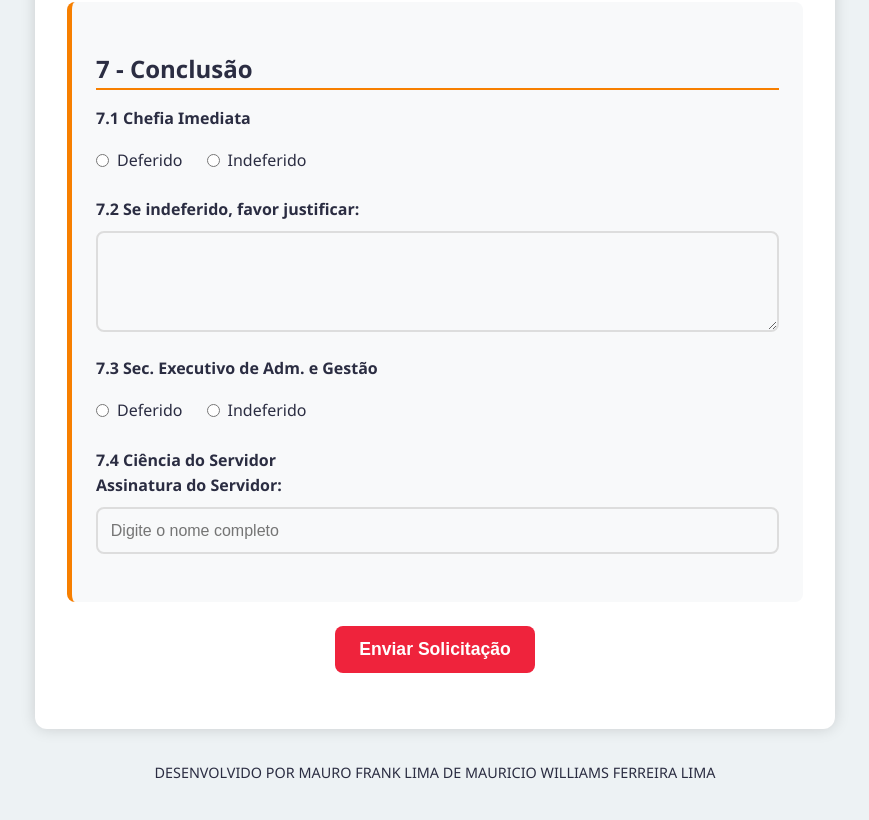
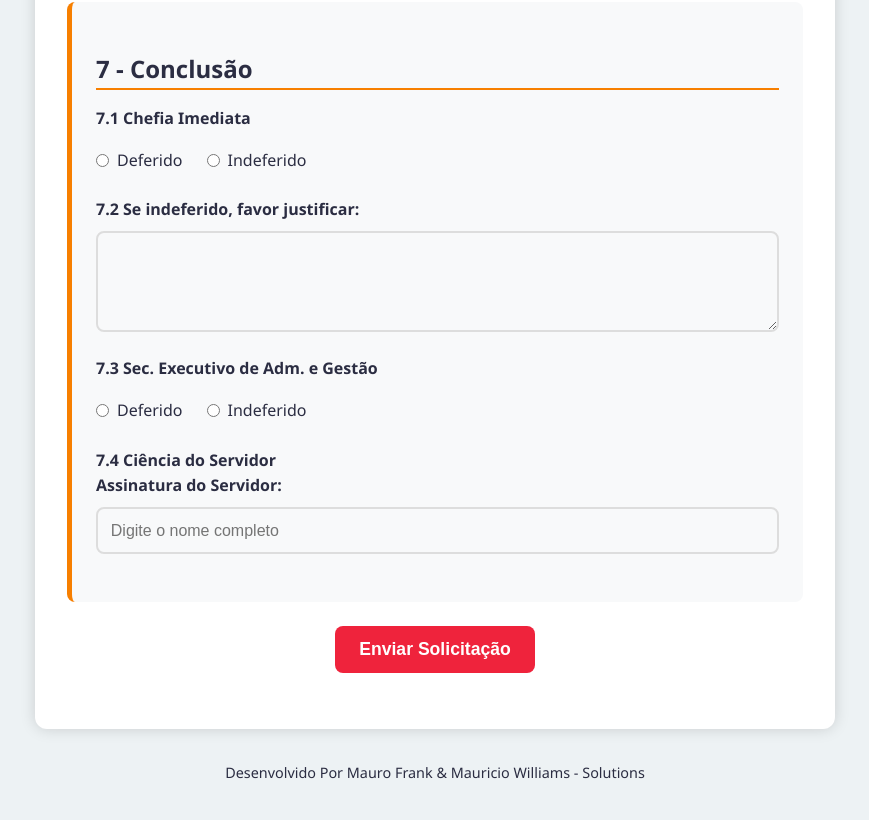
Before and after one commit to FrankWebber/pedido, a plain HTML site: page index.html in a window 1280 px wide. Shown: the part 2577-3397 px from the top of the page, without its empty margins (205-1074 px from the left). Drawn offline with Linux system fonts and the light colour scheme.

```diff
--- a/index.html
+++ b/index.html
@@ -378,7 +378,7 @@
         </form>
     </div>
     <footer style="text-align: center; padding: 2rem 0; color: var(--primary-color); font-size: 0.9rem;">
-      DESENVOLVIDO POR MAURO FRANK LIMA DE MAURICIO WILLIAMS FERREIRA LIMA
+        Desenvolvido Por Mauro Frank & Mauricio Williams - Solutions
     </footer>
     </body>
     </html>
```
